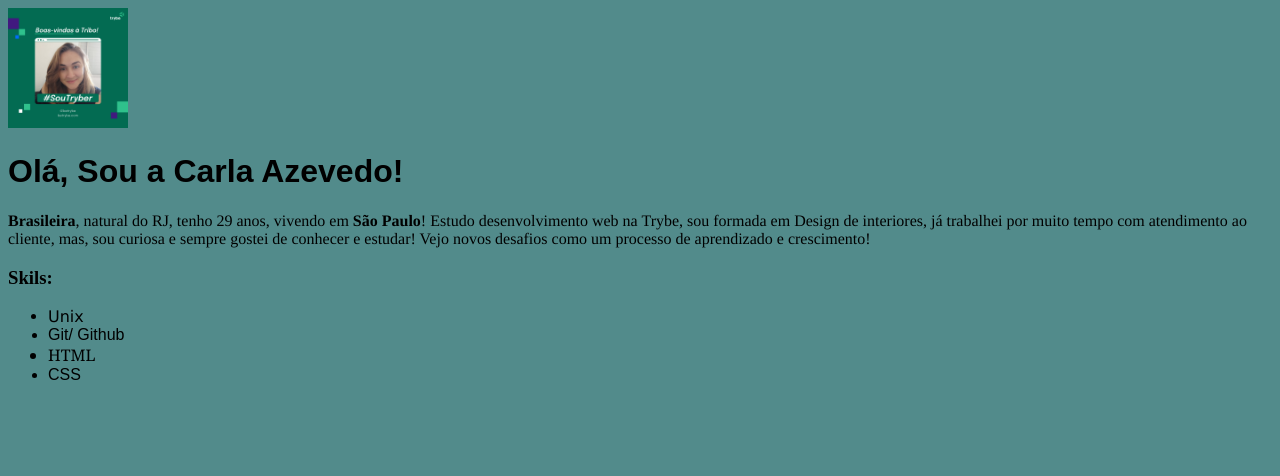
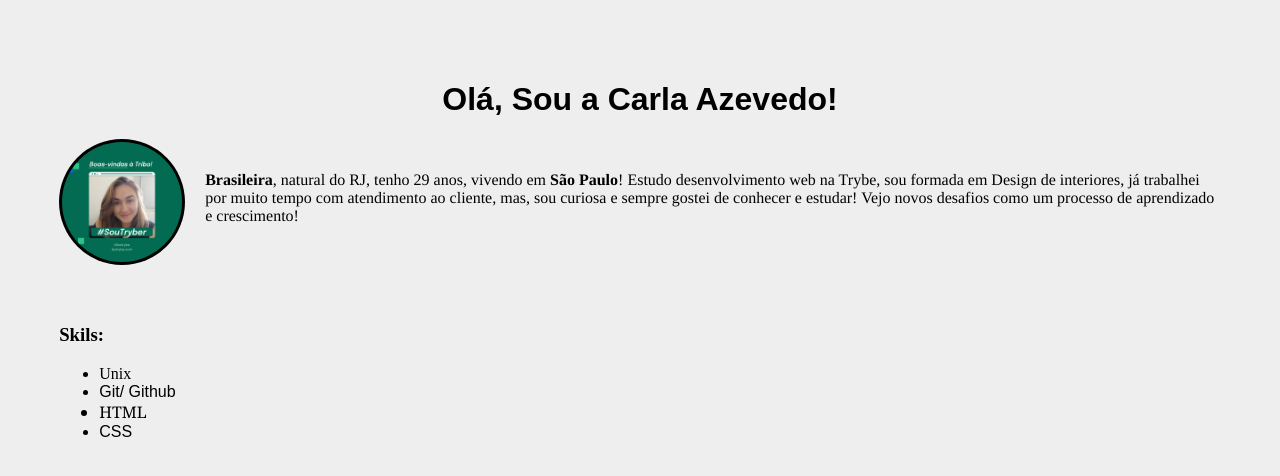
Before and after one commit to CarlaAzevedo/CarlaAzevedo.github.io, a plain HTML site: page index.html in a window 1280 px wide. Drawn offline with Linux system fonts and the light colour scheme.

Commit message:
alinhado texto com img

```diff
--- a/index.html
+++ b/index.html
@@ -6,45 +6,21 @@
     <link rel="stylesheet" type="text/css" href="style.css">
     </head>
 
-<!--  <style>
-       body{
-            background-color: rgb(82, 139, 139);
-       }
-
-       h1 {
-            font-family:Arial, Helvetica, sans-serif;
-        }
-        p {
-            font-family: Times, 'Times New Roman', serif;
-        }
-        .unix{
-            font-family: Verdana, Geneva, Tahoma, sans-serif;
-        }
-        .git{
-            font-family: fantasy;
-        }
-        .html{
-            font-family: Georgia, 'Times New Roman', Times, serif;
-        }
-        .css{
-            font-family: sans-serif;
-        }
-
-    </style>
--->
-
 </head>
 
 <body>
-         <a href="2.png" target="_blank">
-    <img src="2.png" alt="mulher estudante" width="120px">
-        </a>
     <h1>Olá, Sou a Carla Azevedo! </h1>
+    <div id="container">
+            <a  href="2.png" target="_blank">
+                <img id="img" src="2.png" alt="mulher estudante" width="120px">
+            </a>
+        <div>
+            <p><strong> Brasileira</strong>, natural do RJ, tenho 29 anos, vivendo em <strong>São Paulo</strong>! Estudo desenvolvimento web na Trybe, sou formada em Design de interiores, já trabalhei por muito tempo com atendimento ao cliente, mas, sou curiosa e sempre gostei de conhecer e estudar! Vejo novos desafios como um processo de aprendizado e crescimento!
+                </p>
+        </div>
+    </div>
 
-
-        <p><strong> Brasileira</strong>, natural do RJ, tenho 29 anos, vivendo em <strong>São Paulo</strong>! Estudo desenvolvimento web na Trybe, sou formada em Design de interiores, já trabalhei por muito tempo com atendimento ao cliente, mas, sou curiosa e sempre gostei de conhecer e estudar! Vejo novos desafios como um processo de aprendizado e crescimento! </p>
-
-        <h3>Skils:</h3>
+    <h3>Skils:</h3>
     <ul>
         <li class="unix">Unix</li>
         <li class="git">Git/ Github</li>
--- a/style.css
+++ b/style.css
@@ -1,13 +1,37 @@
 
 body{
-     background-color: rgb(82, 139, 139);
+     background-color: rgba(235, 235, 235, 0.815);
+     padding: 4%;
+}
+#img{
+     border-radius: 80%;
+     padding: 3px;
+     background-color: black;
+}
+div{
+    display: inline-block;
+}
+#container{
+    display: inline-flex;
 }
 
 h1 {
+    text-align:center;
     font-family:Arial, Helvetica, sans-serif;
 }
+
 p {
     font-family: Times, 'Times New Roman', serif;
+    display: block;
+    margin-block-start: 2em;
+    margin-block-end: 5em;
+    margin-inline-start: 3px;
+    margin-inline-end: 3px;
+    margin-left: 20px;
+}
+
+
+
 }
 .unix{
      font-family: Verdana, Geneva, Tahoma, sans-serif;
```
Lines whose indentation alone changed are shown as unchanged.
